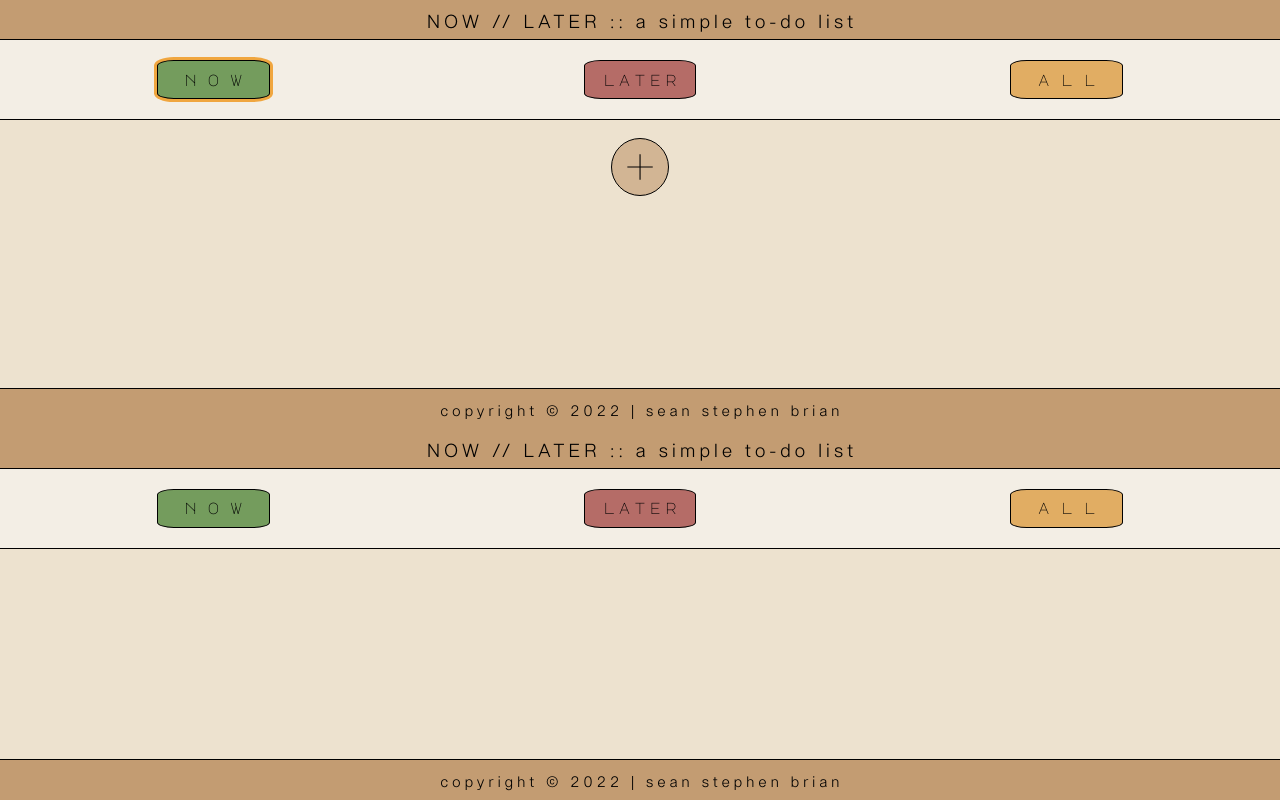
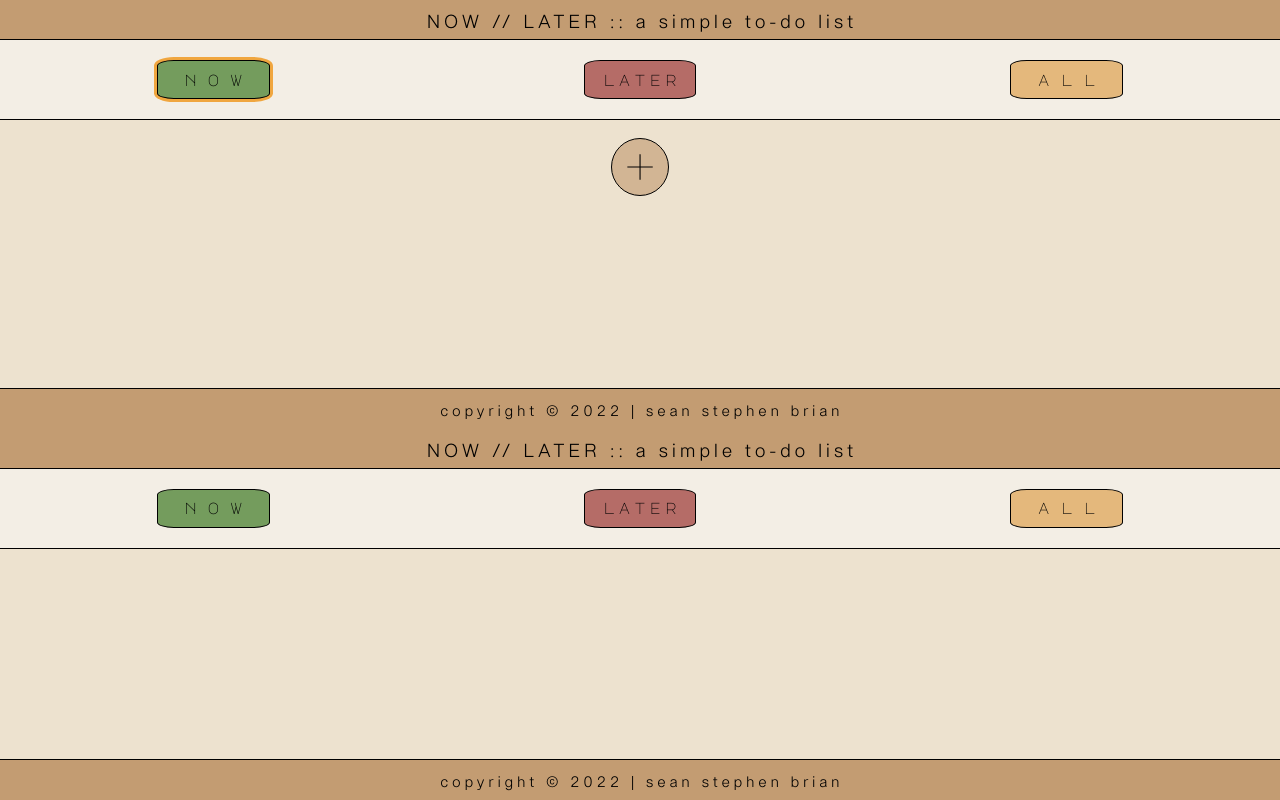
Before and after one commit to seanstephenbrian/todo-list, a website built with webpack: page dist/index.html in a window 1280 px wide. Built offline with nearby package versions, Linux system fonts and the light colour scheme.

Commit message:
slight change to bg-color of 'ALL' nav button

```diff
--- a/src/style.css
+++ b/src/style.css
@@ -42,7 +42,7 @@ time, mark, audio, video {
 	--nav-bg: #e4d9c574;
 	--now-button: #749c5d;
 	--later-button: #b56c67;
-	--all-button: #e0a95bef;
+	--all-button: #e0a85bc2;
 	--button-outline: #f0991fd5;
 	--input-focus-outline: #e5982d;
 	--input-valid-outline:#4D663E;
```
